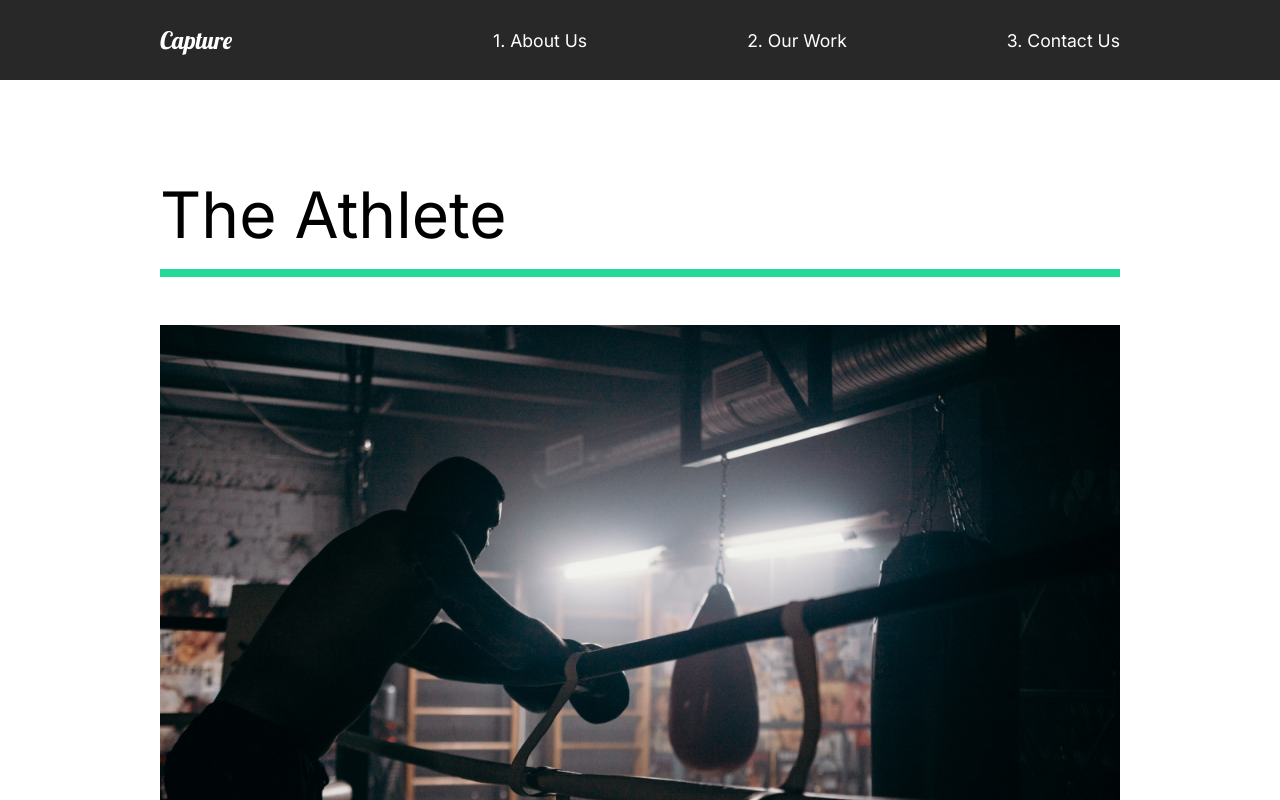
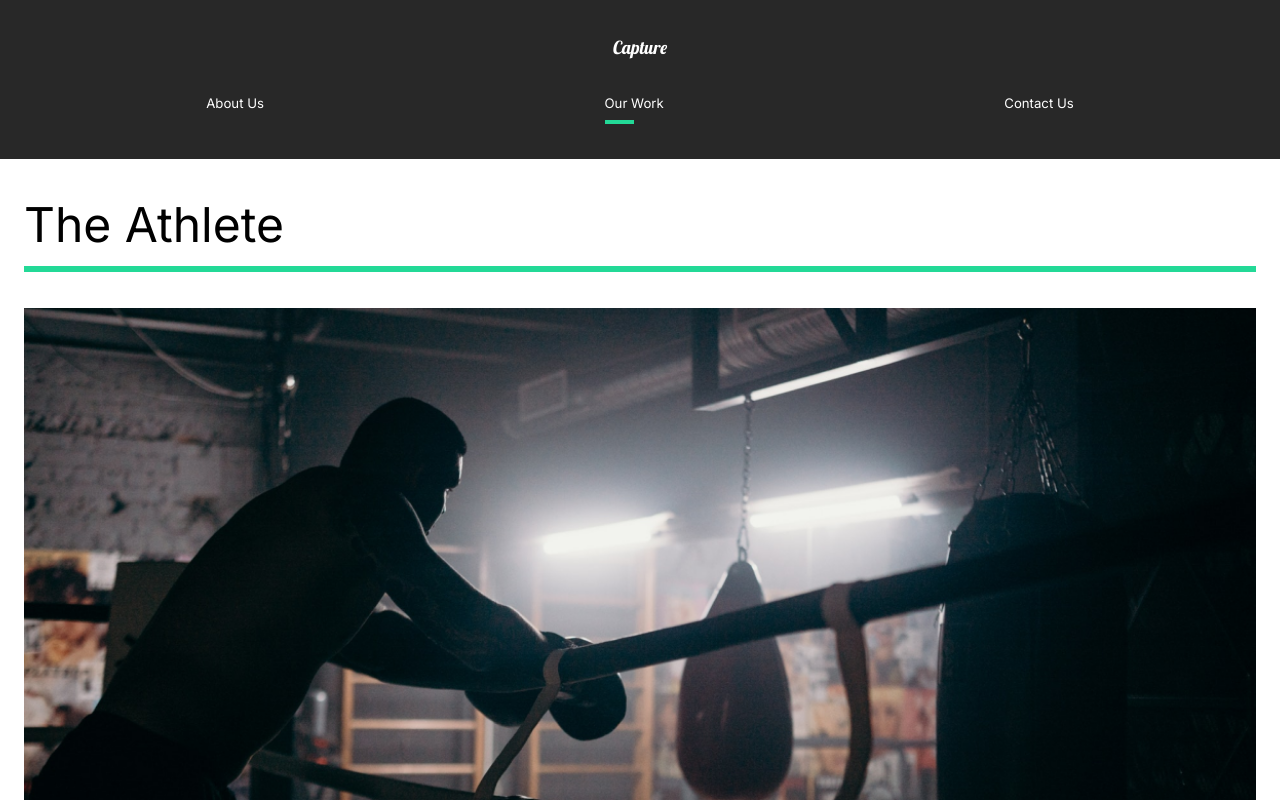
Before and after one commit to bgorwin/react-company-portfolio, a React (Create React App) app: page /work in a window 1280 px wide. Shown: the top 800 px of the page. Built offline with nearby package versions, Linux system fonts and the light colour scheme.

Commit message:
Finished product, going to do gh-pages next

```diff
--- a/src/App.js
+++ b/src/App.js
@@ -21,6 +21,7 @@
 		<div className='App'>
 			<Nav />
 			<GlobalStyle />
+
 			<AnimatePresence exitBeforeEnter>
 				<Switch location={location} key={location.pathname}>
 					<Route path='/' exact>
--- a/src/components/GlobalStyle.js
+++ b/src/components/GlobalStyle.js
@@ -7,9 +7,19 @@
         box-sizing: border-box;
     }
 
+    html {
+        @media (max-width: 1700px) {
+            font-size: 75%;
+        }
+        /* @media (max-width: 1250px) {
+            opacity: 0;
+        } */
+    }
+
     body {
         background: #1b1b1b;
         font-family: 'Inter', sans-serif;
+        overflow-x: hidden;
     }
 
     button {
--- a/src/components/Nav.js
+++ b/src/components/Nav.js
@@ -4,7 +4,11 @@
 // Router
 import { Link } from 'react-router-dom';
 
+import { motion } from 'framer-motion';
+import { useLocation } from 'react-router-dom';
+
 const Nav = () => {
+	const { pathname } = useLocation();
 	return (
 		<StyledNav>
 			<h1>
@@ -14,13 +18,28 @@
 			</h1>
 			<ul>
 				<li>
-					<Link to='/'>1. About Us</Link>
+					<Link to='/'>About Us</Link>
+					<Line
+						transition={{ duration: 0.75 }}
+						initial={{ width: '0%' }}
+						animate={{ width: pathname === '/' ? '50%' : '0%' }}
+					/>
 				</li>
 				<li>
-					<Link to='/work'>2. Our Work</Link>
+					<Link to='/work'>Our Work</Link>
+					<Line
+						transition={{ duration: 0.75 }}
+						initial={{ width: '0%' }}
+						animate={{ width: pathname === '/work' ? '50%' : '0%' }}
+					/>
 				</li>
 				<li>
-					<Link to='/contact'>3. Contact Us</Link>
+					<Link to='/contact'>Contact Us</Link>
+					<Line
+						transition={{ duration: 0.75 }}
+						initial={{ width: '0%' }}
+						animate={{ width: pathname === '/contact' ? '50%' : '0%' }}
+					/>
 				</li>
 			</ul>
 		</StyledNav>
@@ -35,6 +54,9 @@
 	align-items: center;
 	padding: 1rem 10rem;
 	background: #282828;
+	position: sticky;
+	top: 0;
+	z-index: 10;
 
 	a {
 		color: white;
@@ -56,6 +78,35 @@
 		padding-left: 10rem;
 		position: relative;
 	}
+
+	@media (max-width: 1300px) {
+		flex-direction: column;
+		padding: 2rem 1rem;
+		#logo {
+			display: inline-block;
+			margin: 1rem;
+		}
+		ul {
+			padding: 2rem;
+			justify-content: space-around;
+			width: 100%;
+			li {
+				padding: 0;
+			}
+		}
+	}
+`;
+
+const Line = styled(motion.div)`
+	height: 0.3rem;
+	background: #23d997;
+	width: 0%;
+	position: absolute;
+	bottom: -80%;
+	left: 60%;
+	@media (max-width: 1300px) {
+		left: 0%;
+	}
 `;
 
 export default Nav;
--- /dev/null
+++ b/src/components/ScrollTop.js
@@ -0,0 +1,15 @@
+import React, { useEffect } from 'react';
+import { useLocation } from 'react-router-dom';
+
+const ScrollTop = () => {
+	const { pathname } = useLocation();
+	useEffect(() => {
+		window.scroll({
+			top: 0,
+			left: 0
+		});
+	}, [pathname]);
+	return null;
+};
+
+export default ScrollTop;
--- a/src/components/ServicesSection.js
+++ b/src/components/ServicesSection.js
@@ -80,6 +80,9 @@
 const Cards = styled.div`
 	display: flex;
 	flex-wrap: wrap;
+	@media (max-width: 1300px) {
+		justify-content: center;
+	}
 `;
 
 const Card = styled.div`
--- a/src/components/useScroll.js
+++ b/src/components/useScroll.js
@@ -4,7 +4,7 @@
 
 export const useScroll = () => {
 	const controls = useAnimation();
-	const [element, view] = useInView({ threshold: 0.5 });
+	const [element, view] = useInView({ threshold: 0.3 });
 	if (view) {
 		controls.start('show');
 	} else {
--- a/src/pages/AboutUs.js
+++ b/src/pages/AboutUs.js
@@ -3,6 +3,7 @@
 import AboutSection from '../components/AboutSection';
 import ServicesSection from '../components/ServicesSection';
 import FaqSection from '../components/FaqSection';
+import ScrollTop from '../components/ScrollTop';
 
 // Animations
 import { motion } from 'framer-motion';
@@ -19,6 +20,7 @@
 			<AboutSection />
 			<ServicesSection />
 			<FaqSection />
+			<ScrollTop />
 		</motion.div>
 	);
 };
--- a/src/pages/ContactUs.js
+++ b/src/pages/ContactUs.js
@@ -49,11 +49,18 @@
 	padding: 5rem 10rem;
 	color: #353535;
 	min-height: 90vh;
+	@media (max-width: 1500px) {
+		padding: 2rem;
+		font-size: 1rem;
+	}
 `;
 
 const Title = styled.div`
 	margin-bottom: 4rem;
 	color: black;
+	@media (max-width: 1300px) {
+		margin-top: 5rem;
+	}
 `;
 
 const Hide = styled.div`
--- a/src/pages/MovieDetail.js
+++ b/src/pages/MovieDetail.js
@@ -82,6 +82,10 @@
 	margin: 5rem 10rem;
 	align-items: center;
 	justify-content: space-around;
+	@media (max-width: 1300px) {
+		display: block;
+		margin: 2rem 2rem;
+	}
 `;
 
 const AwardStyle = styled.div`
--- a/src/pages/OurWork.js
+++ b/src/pages/OurWork.js
@@ -22,6 +22,7 @@
 	sliderContainer
 } from '../animation';
 import { useScroll } from '../components/useScroll';
+import ScrollTop from '../components/ScrollTop';
 
 const OurWork = () => {
 	const [element, controls] = useScroll();
@@ -72,6 +73,7 @@
 					<img src={goodtimes} alt='good times' />
 				</Link>
 			</Movie>
+			<ScrollTop />
 		</Work>
 	);
 };
@@ -83,6 +85,10 @@
 
 	h2 {
 		padding: 1rem 0rem;
+	}
+
+	@media (max-width: 1300px) {
+		padding: 2rem 2rem;
 	}
 `;
 
--- a/src/styles.js
+++ b/src/styles.js
@@ -8,6 +8,12 @@
 	justify-content: space-between;
 	padding: 5rem 10rem;
 	color: white;
+	@media (max-width: 1300px) {
+		display: block;
+		padding: 2rem 2rem;
+		text-align: center;
+		justify-content: center;
+	}
 `;
 
 export const Description = styled.div`
@@ -16,6 +22,13 @@
 	z-index: 2;
 	h2 {
 		font-weight: lighter;
+	}
+
+	@media (max-width: 1300px) {
+		padding: 0;
+		button {
+			margin: 2rem 0rem 5rem 0rem;
+		}
 	}
 `;
 
```
